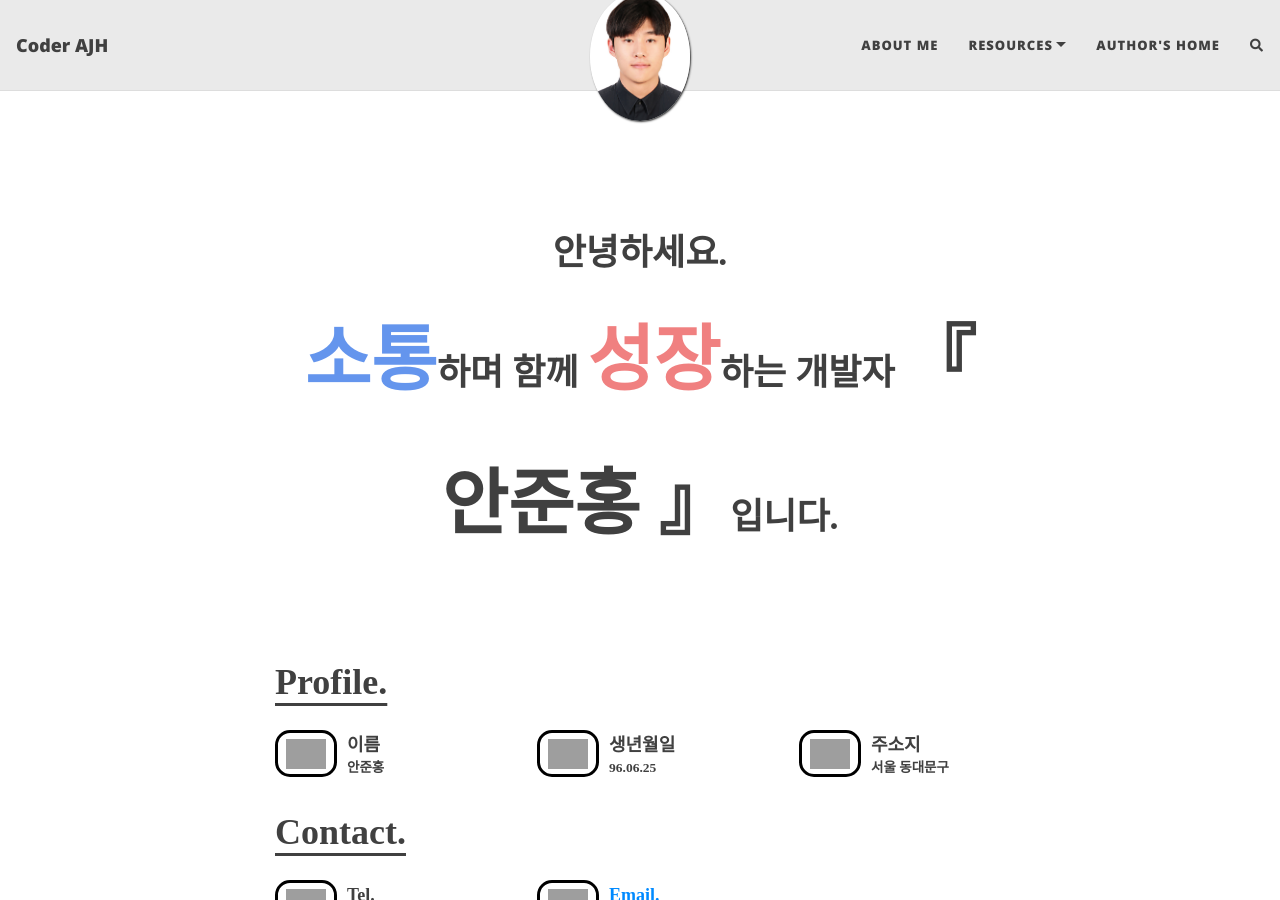
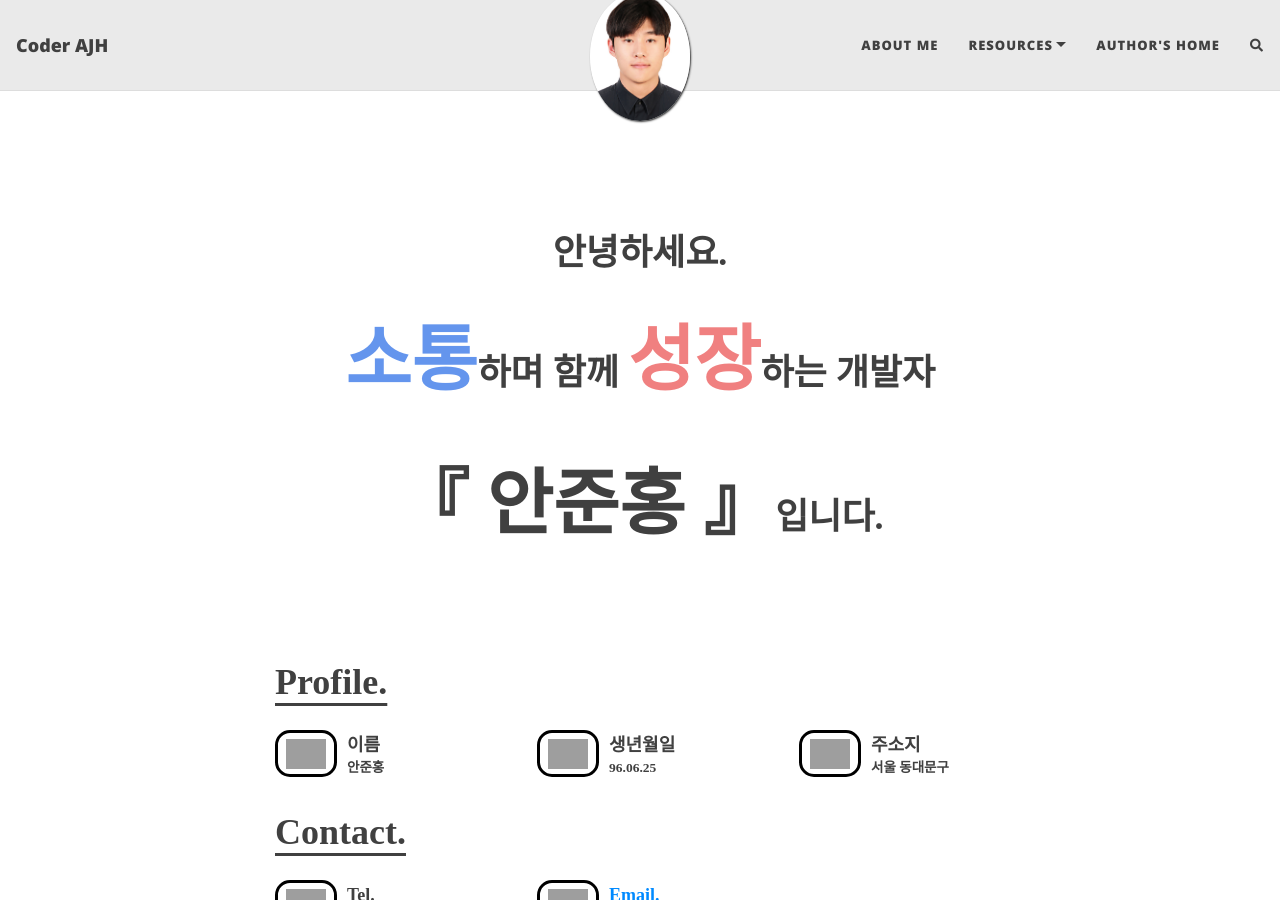
Before and after one commit to junhong625/junhong625.github.io, a Jekyll site: the page built from aboutme.md, in a window 1280 px wide and 900 px high. Built offline with Jekyll 4.4.1, drawn with Linux system fonts in a browser that asks for light colours; nearby versions of some CDN libraries; comment, search, counter and statistics services are not loaded; grey boxes are pictures that could not be loaded.

Commit message:
Update aboutme.md

```diff
--- a/aboutme.md
+++ b/aboutme.md
@@ -9,7 +9,8 @@ layout: page
 <div style="font: normal bold 2em/2em 'sans-serif'; text-align:center;">
 안녕하세요.
 <br>
-<span style="color:CornflowerBlue; float:center; font: normal bold 2em/2em 'sans-serif';">소통</span>하며 함께 <span style="color:LightCoral; float:center; font: normal bold 2em/2em 'sans-serif';">성장</span>하는 개발자 <span style="font: normal bold 2em/2em 'sans-serif'; float:center;">『 안준홍 』</span>입니다.
+<span style="color:CornflowerBlue; float:center; font: normal bold 2em/2em 'sans-serif';">소통</span>하며 함께 <span style="color:LightCoral; float:center; font: normal bold 2em/2em 'sans-serif';;">성장</span>하는 개발자 <span style="font: normal bold 2em/2em 'sans-serif'; float:center;">
+<br>『 안준홍 』</span>입니다.
 </div>
 
 <br>
```
